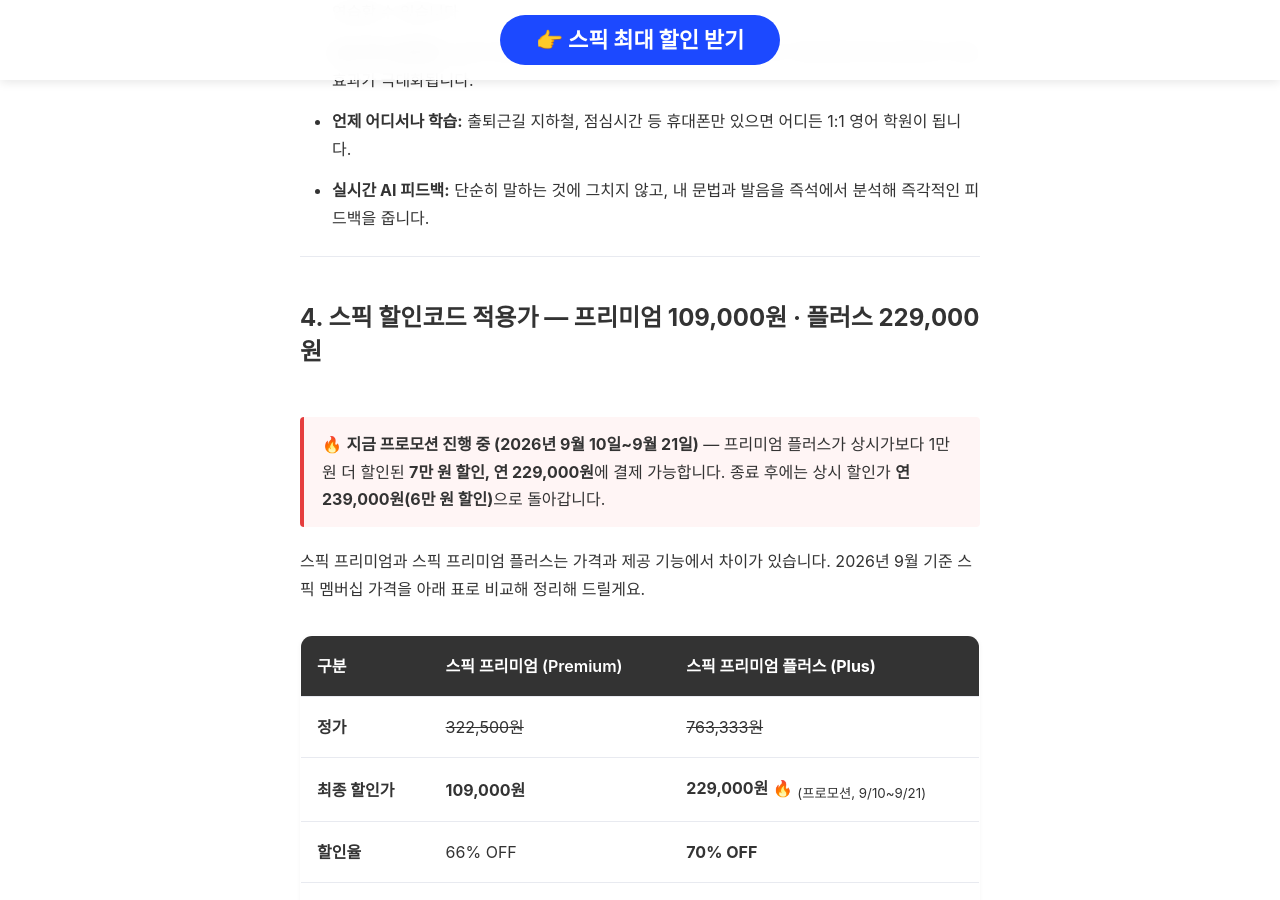
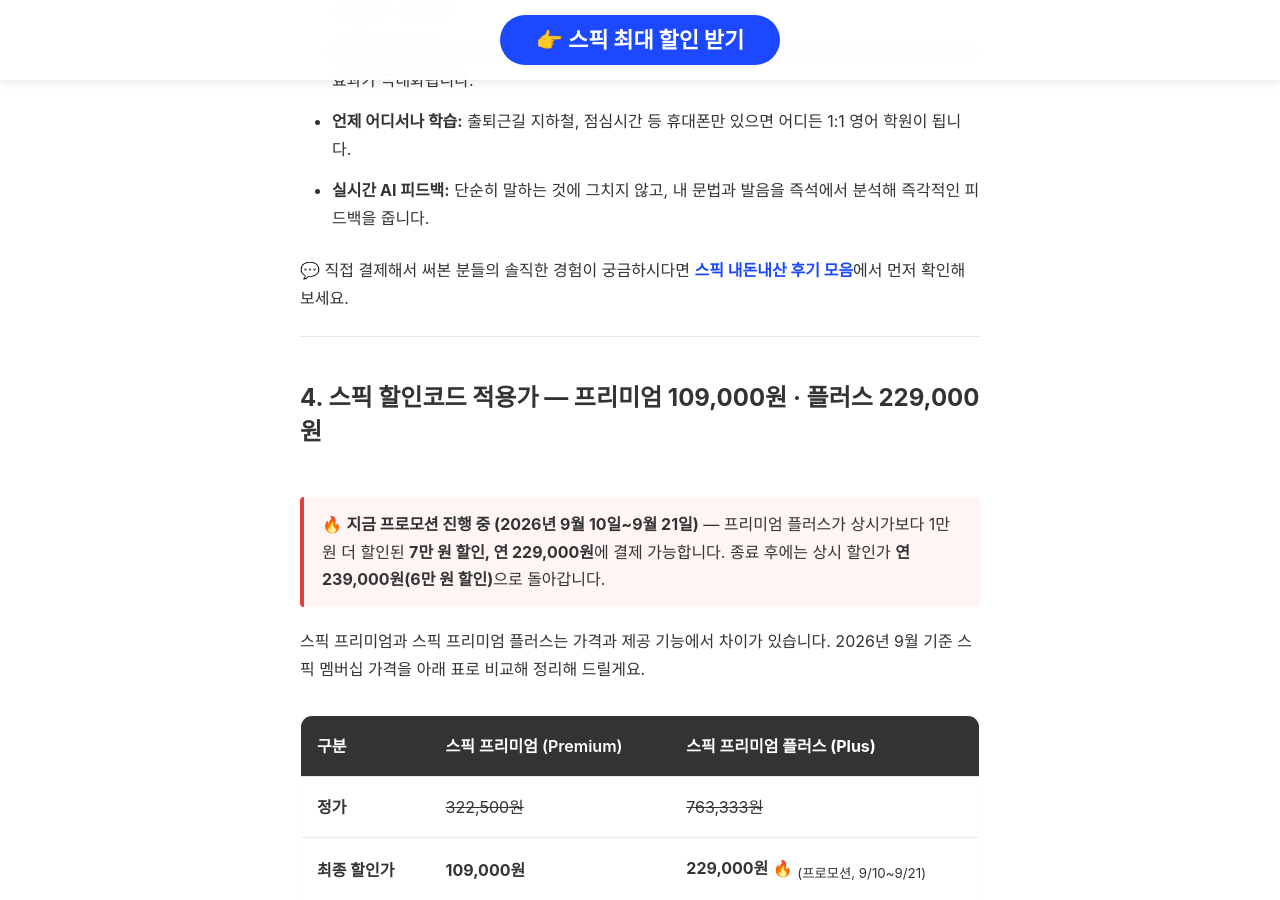
Before and after one commit to kjsjdw/speak_event_page, a Jekyll site: the page built from content/main-page-content.md, in a window 1280 px wide and 900 px high, scrolled down 3911 px. Built offline with Jekyll 4.4.1, drawn with Linux system fonts in a browser that asks for light colours; some web fonts are replaced.

Commit message:
Add short review page link at end of main section 3 (선택 이유)
Co-Authored-By: Claude Opus 5 <noreply@anthropic.com>

```diff
--- a/content/sections/06-why-speak.md
+++ b/content/sections/06-why-speak.md
@@ -5,3 +5,5 @@
 * **압도적인 발화량:** 단순히 듣는 강의가 아니라, 15분 동안 수십 번 이상 직접 말하도록 설계되어 학습 효과가 극대화됩니다.
 * **언제 어디서나 학습:** 출퇴근길 지하철, 점심시간 등 휴대폰만 있으면 어디든 1:1 영어 학원이 됩니다.
 * **실시간 AI 피드백:** 단순히 말하는 것에 그치지 않고, 내 문법과 발음을 즉석에서 분석해 즉각적인 피드백을 줍니다.
+
+<p>💬 직접 결제해서 써본 분들의 솔직한 경험이 궁금하시다면 <a href="/reviews/" title="스픽 내돈내산 사용 후기 모음" style="color: #1c49ff;"><strong>스픽 내돈내산 후기 모음</strong></a>에서 먼저 확인해 보세요.</p>
```
